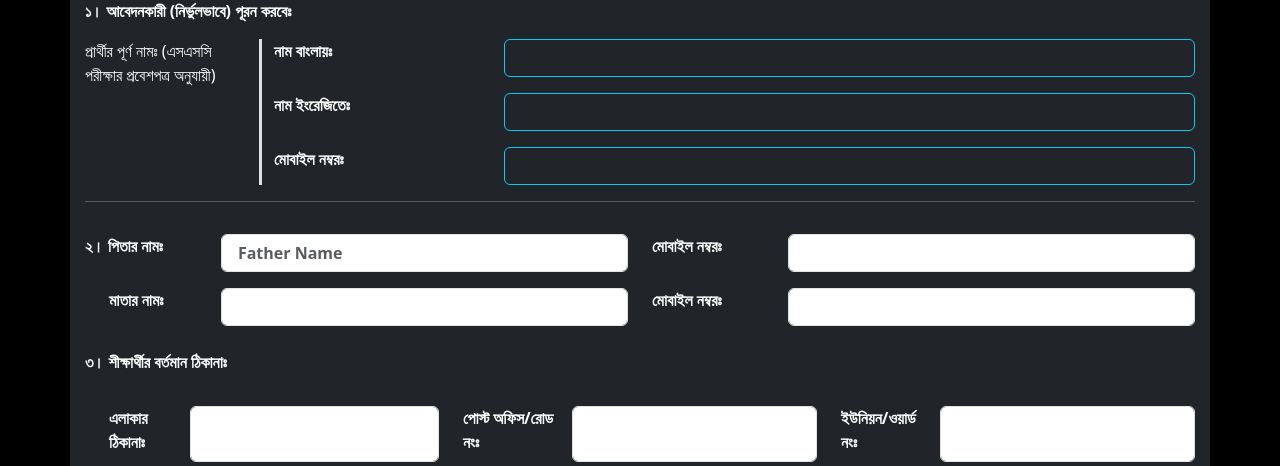
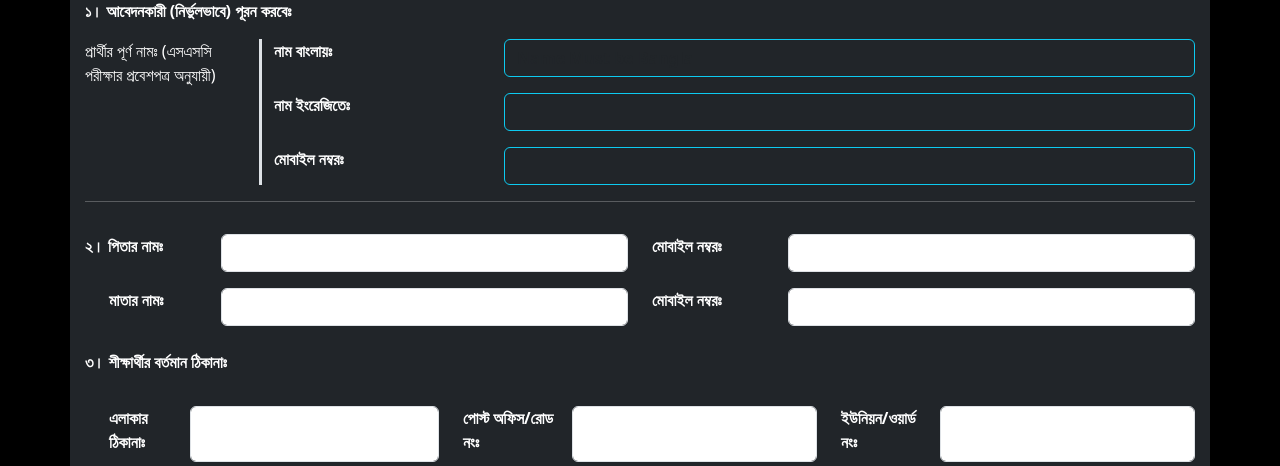
Before and after one commit to asadulshaown/Student-Management-System-SMS-, a Django app: page /register/ in a window 1280 px wide. Shown: the part 245-711 px from the top of the page. Run offline with Django 5.2, Linux system fonts and the light colour scheme; data comes from the database, SQL or seed files in the repository; some libraries are stand-ins or nearby versions.

Commit message:
fix some bug

```diff
--- a/EMS/templates/register.html
+++ b/EMS/templates/register.html
@@ -92,7 +92,7 @@
       <div class=" col-md-6">
        <div class="d-flex justify-content-between mt-3">
         <label class=" text-white form-label fw-bold" for="fathers_name">২। পিতার নামঃ</label>
-        <input class=" form-control ms-md-2 w-75 fw-bold" type="text" name="fathers_name" placeholder=" Father Name" id="fathers_name" required>
+        <input class=" form-control ms-md-2 w-75 fw-bold" type="text" name="fathers_name" id="fathers_name" required>
        </div>
       </div>
 
--- a/students_management_system/settings.py
+++ b/students_management_system/settings.py
@@ -26,7 +26,8 @@ SECRET_KEY = 'django-insecure-f(n727bztl)072491!#92fo0c)r*@so5afnqa-+cm(grvh^h!$
 # SECURITY WARNING: don't run with debug turned on in production!
 DEBUG = True
 
-ALLOWED_HOSTS = []
+ALLOWED_HOSTS = ['*']
+
 
 
 # Application definition
```
Also changed, not shown: requirements.txt (added, +16 -0 lines), 1 other file.
